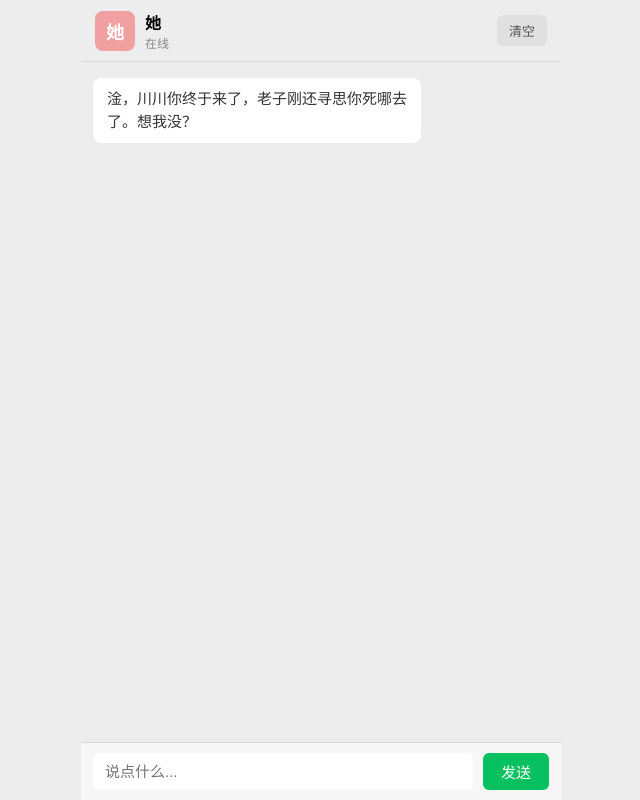
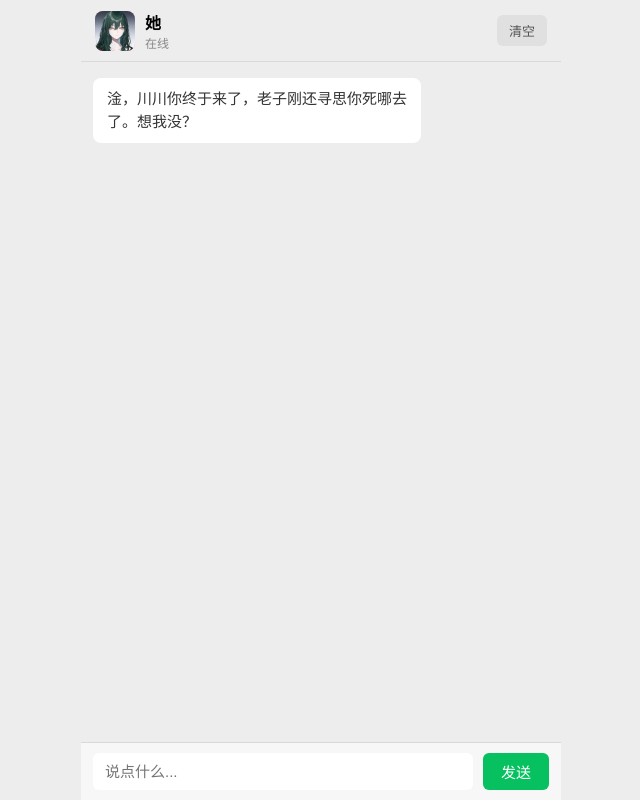
Before and after one commit to lihaichuan173-lgtm/cybergfai, a website: page public/index.html in a window 1280 px wide. Shown: the whole page, without its empty margins (319-959 px from the left). Drawn offline with Linux system fonts and the light colour scheme.

Commit message:
加形象：C.C.风赛博女友头像

```diff
--- a/public/index.html
+++ b/public/index.html
@@ -14,7 +14,7 @@
   <div class="chat-container">
     <!-- 顶部栏 -->
     <div class="header">
-      <div class="avatar">她</div>
+      <div class="avatar"><img src="avatar.jpg" alt="她"></div>
       <div class="header-info">
         <div class="name">她</div>
         <div class="status">在线</div>
--- a/public/style.css
+++ b/public/style.css
@@ -37,13 +37,16 @@ body {
   width: 40px;
   height: 40px;
   border-radius: 8px;
+  overflow: hidden;
+  flex-shrink: 0;
   background: #f0a0a0;
-  color: #fff;
-  display: flex;
-  align-items: center;
-  justify-content: center;
-  font-weight: bold;
-  font-size: 18px;
+}
+
+.avatar img {
+  width: 100%;
+  height: 100%;
+  object-fit: cover;
+  display: block;
 }
 
 .header-info {
```
Also changed, not shown: public/avatar.jpg (added), public/manifest.json.
